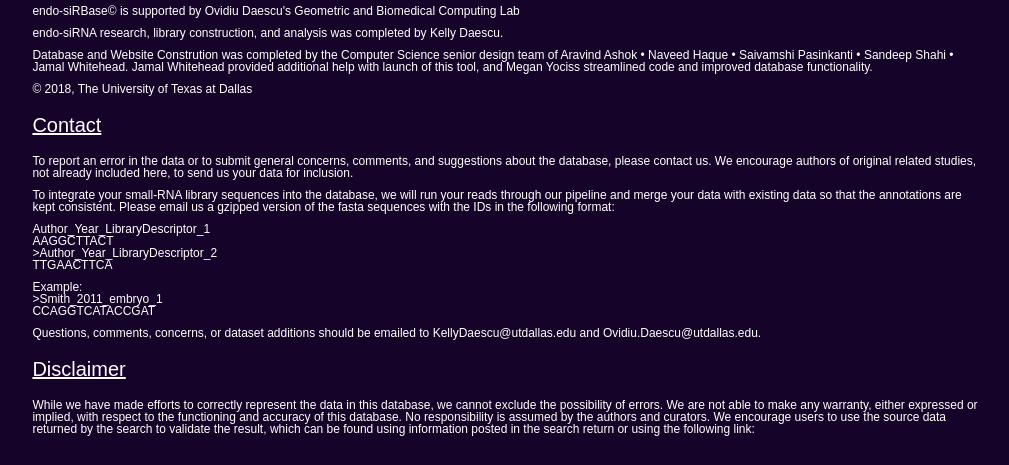
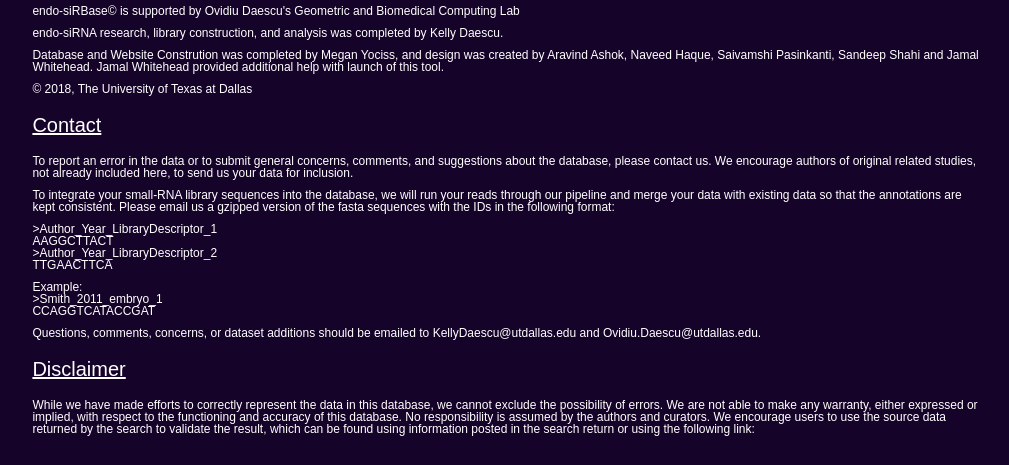
Before and after one commit to myociss/psirbase-utdallas, a Django app: page /resource/ in a window 1280 px wide. Shown: the part 801-1266 px from the top of the page, without its empty margins (134-1143 px from the left). Run offline with Django 3.2, Linux system fonts and the light colour scheme; data that the repository does not hold is empty; some libraries are stand-ins or nearby versions.

Commit message:
made requested changes to index file

```diff
--- a/resource/templates/resource/downloads.html
+++ b/resource/templates/resource/downloads.html
@@ -24,7 +24,7 @@
                     <a href="{{ species.dataset.cDNA_data.url }}">cDNA fasta</a><br/>
                     {% endif %}
                     {% if species.dataset.siRNA_data %}
-                    <a href="{{ species.dataset.siRNA_data.url }}">siRNA fasta</a><br/>
+                    <a href="{{ species.dataset.siRNA_data.url }}">siRNA annotation</a><br/>
                     {% endif %}
                     {% if species.dataset.ncRNA_data %}
                     <a href="{{ species.dataset.ncRNA_data.url }}">ncRNA fasta</a><br/>
--- a/resource/templates/resource/index.html
+++ b/resource/templates/resource/index.html
@@ -17,7 +17,7 @@
         <p>This database exclusively focuses on the endo-siRNA small RNA class by storing experimentally identified
             endo-siRNA from multi-species datasets.</p>
         <br />
-        <p>The search tool offers two different functionailites.</p>
+        <p>The search tool offers two different functionalities:</p>
         <br />
         <p>1) Inputting an endo-siRNA sequence will return reverse complementary mRNA potential targets.</p>
         <p>2) Inputting an mRNA name will return any documented antisense endo-siRNA.</p>
@@ -45,12 +45,16 @@
     they each have their own unique specific biogenesis and mechanisms of action that
     make them distinguishable from the others. The focus of this database is the
     endogenous class of siRNAs.</p>
-    <p>To identify putative endo-siRNAs, small RNA datasets were collected and processed using the following procedure.</p>
+    <p>To identify putative endo-siRNAs, small RNA datasets were collected and processed using the following procedure:</p>
     <p>1) Datasets containing small RNA sequences were obtained through literature and GEO searches.
     If no processed reads were available, raw reads were processed by removing adapters
     with trim_galore. Dataset sources and library descriptions are returned in searches.
     A complete list of small RNA library descriptions can be obtained at this link:
-    Dataset and Library Information</p>
+    <br/>
+    {% if info_doc %}
+        <a href="{{ info_doc.document.url }}">Dataset and Library Information.</a><br/>
+    {% endif %}
+    </p>
     <p>2) Sequences 18-28 nucleotides long were aligned to genomes using bowtie allowing
     one mismatch using parameters -v 1 -m 4 -a --best --strata. Reads that aligned to five
     or more genomic locations were discarded.</p>
@@ -64,14 +68,14 @@
     Removing sense reads is important because endo-siRNAs are known to silence in an
     antisense fashion.</p>
 
-    <p>Excepting sea urchins, genomic, non-coding RNA, and transcriptome annotations were
-    obtained from ensembl and can be downloaded from the bulk downloads section.</p>
+    <p>Excepting sea urchins, genomic, non-coding RNA, and transcriptome annotations used for alignment
+    were obtained from ensembl and can be downloaded from the bulk downloads section.</p>
 
     <p>endo-siRBase© is supported by Ovidiu Daescu's Geometric and Biomedical Computing Lab</p>
     <p>endo-siRNA research, library construction, and analysis was completed by Kelly Daescu.</p>
-    <p>Database and Website Constrution was completed by the Computer Science senior design team of Aravind Ashok • Naveed Haque • Saivamshi Pasinkanti • Sandeep Shahi • Jamal Whitehead.
-    Jamal Whitehead provided additional help with launch of this tool, and Megan Yociss
-    streamlined code and improved database functionality.</p>
+    <p>Database and Website Constrution was completed by Megan Yociss, and design
+    was created by Aravind Ashok, Naveed Haque, Saivamshi Pasinkanti, Sandeep Shahi and Jamal Whitehead.
+    Jamal Whitehead provided additional help with launch of this tool.</p>
     <p>© 2018, The University of Texas at Dallas</p>
 </div>
 
@@ -85,10 +89,12 @@
     annotations are kept consistent. Please email us a gzipped version of the fasta
     sequences with the IDs in the following format:</p>
 
-    <p>Author_Year_LibraryDescriptor_1<br/>
+    <p>
+    >Author_Year_LibraryDescriptor_1<br/>
     AAGGCTTACT<br/>
     >Author_Year_LibraryDescriptor_2<br/>
-    TTGAACTTCA</p>
+    TTGAACTTCA
+    </p>
 
     <p>Example:<br/>
     >Smith_2011_embryo_1<br/>
```
